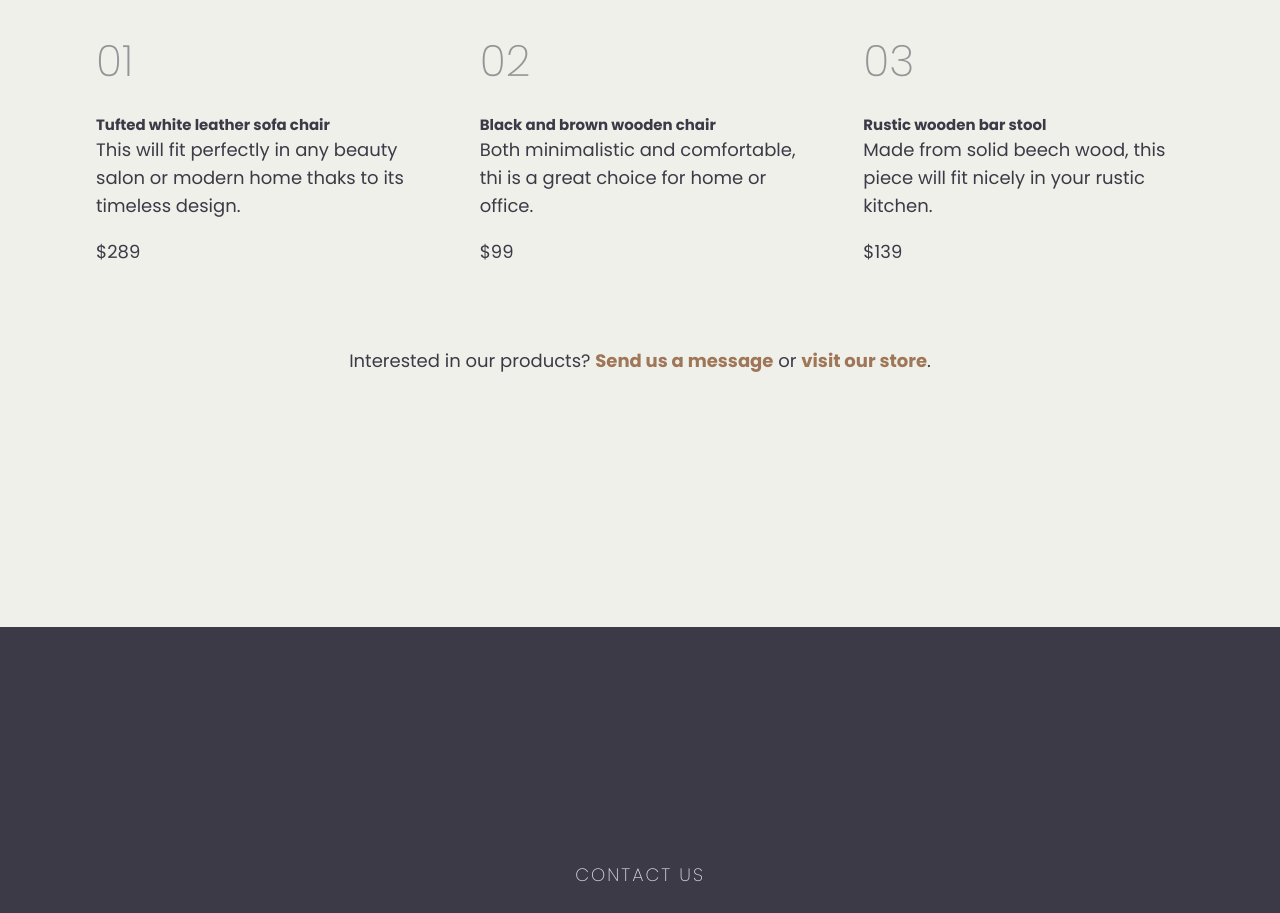
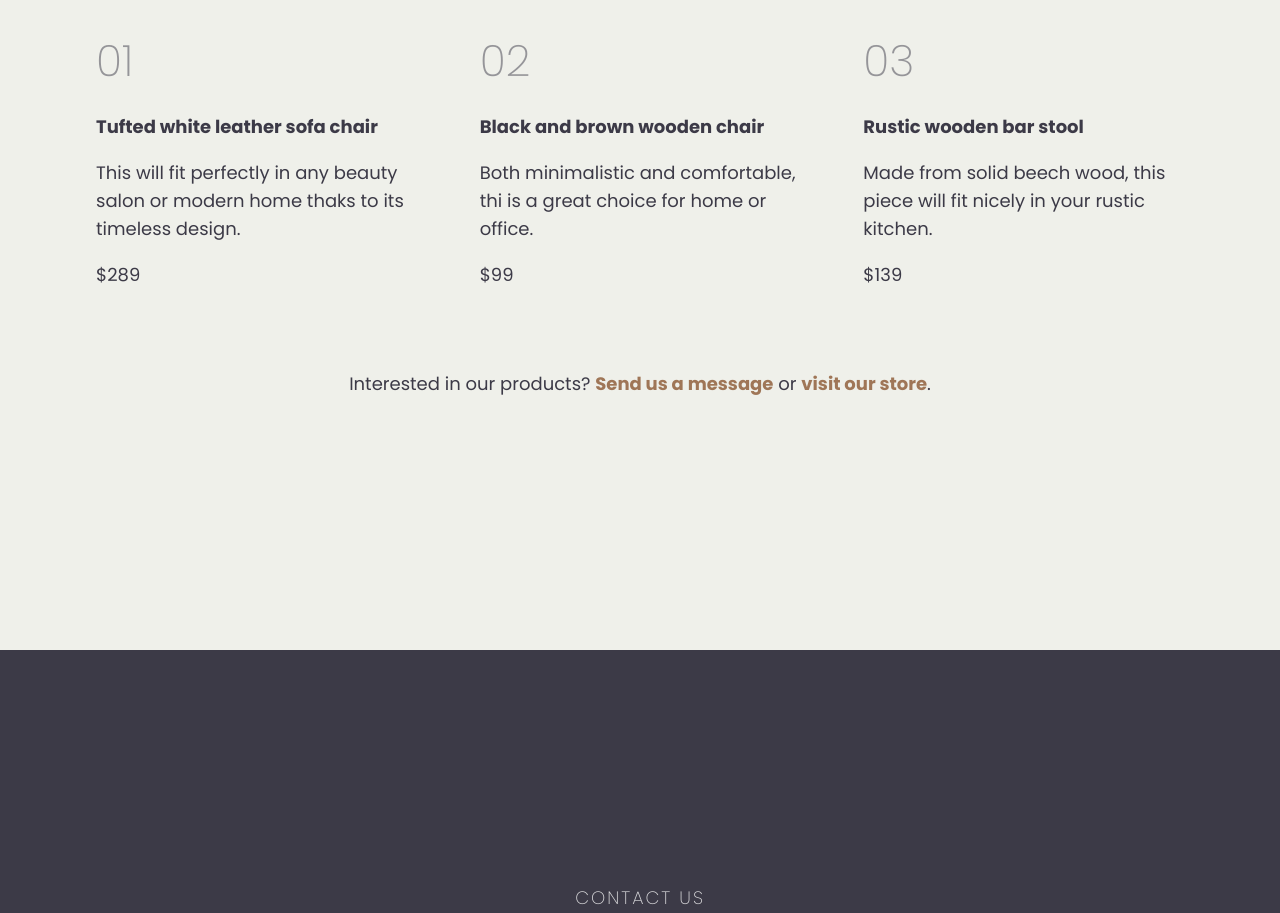
Before and after one commit to hashimraj/Simple-Landing-Page, a plain HTML site: page index.html in a window 1280 px wide. Shown: the part 1741-2654 px from the top of the page. Drawn offline with Linux system fonts and the light colour scheme.

Commit message:
heading mod

```diff
--- a/index.html
+++ b/index.html
@@ -46,7 +46,7 @@
           <div>
             <img src="images/landing-page/furniture-1.jpg" alt="Furniture" />
             <p class="number">01</p>
-            <h5>Tufted white leather sofa chair</h5>
+            <h4>Tufted white leather sofa chair</h4>
             <p>
               This will fit perfectly in any beauty salon or modern home thaks
               to its timeless design.
@@ -56,7 +56,7 @@
           <div>
             <img src="images/landing-page/furniture-2.jpg" alt="Furniture" />
             <p class="number">02</p>
-            <h5>Black and brown wooden chair</h5>
+            <h4>Black and brown wooden chair</h4>
             <p>
               Both minimalistic and comfortable, thi is a great choice for home
               or office.
@@ -66,7 +66,7 @@
           <div>
             <img src="images/landing-page/furniture-3.jpg" alt="Furniture" />
             <p class="number">03</p>
-            <h5>Rustic wooden bar stool</h5>
+            <h4>Rustic wooden bar stool</h4>
             <p>
               Made from solid beech wood, this piece will fit nicely in your
               rustic kitchen.
```
